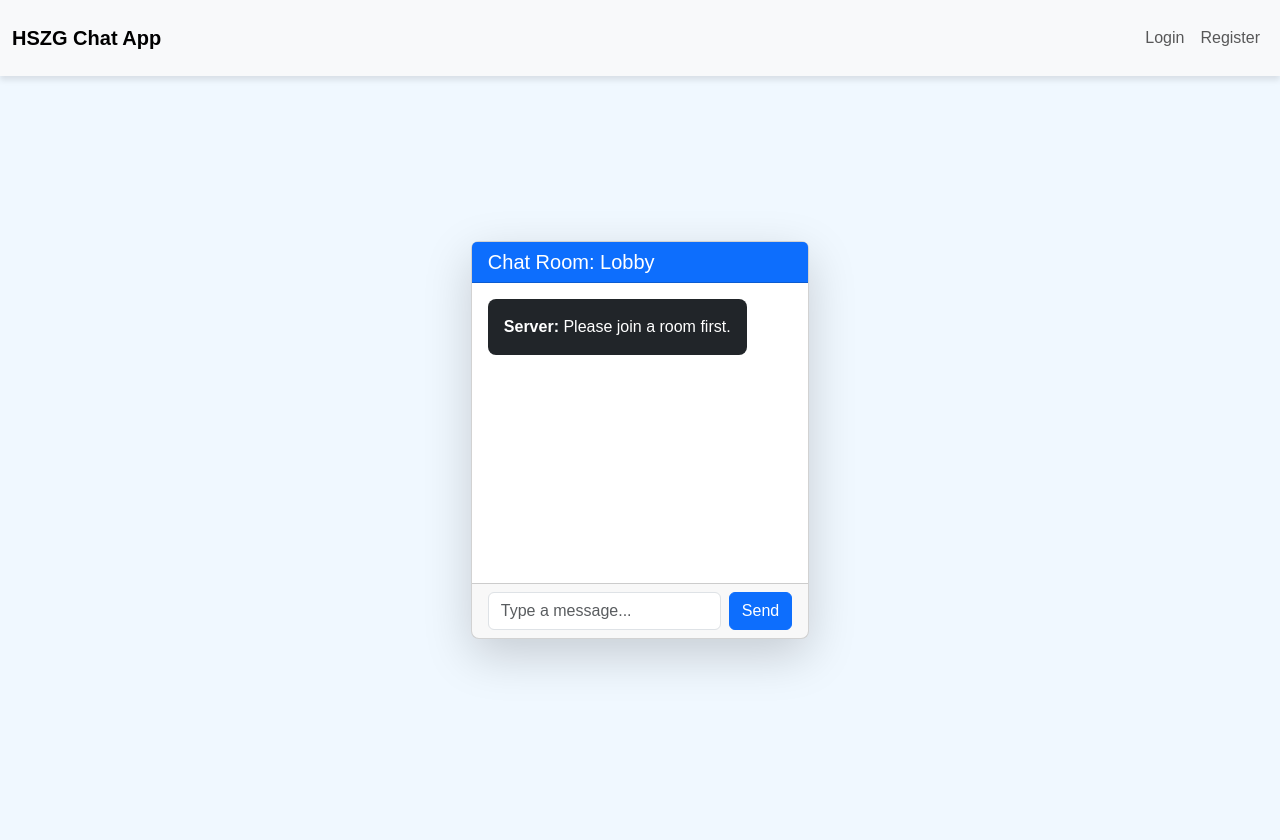
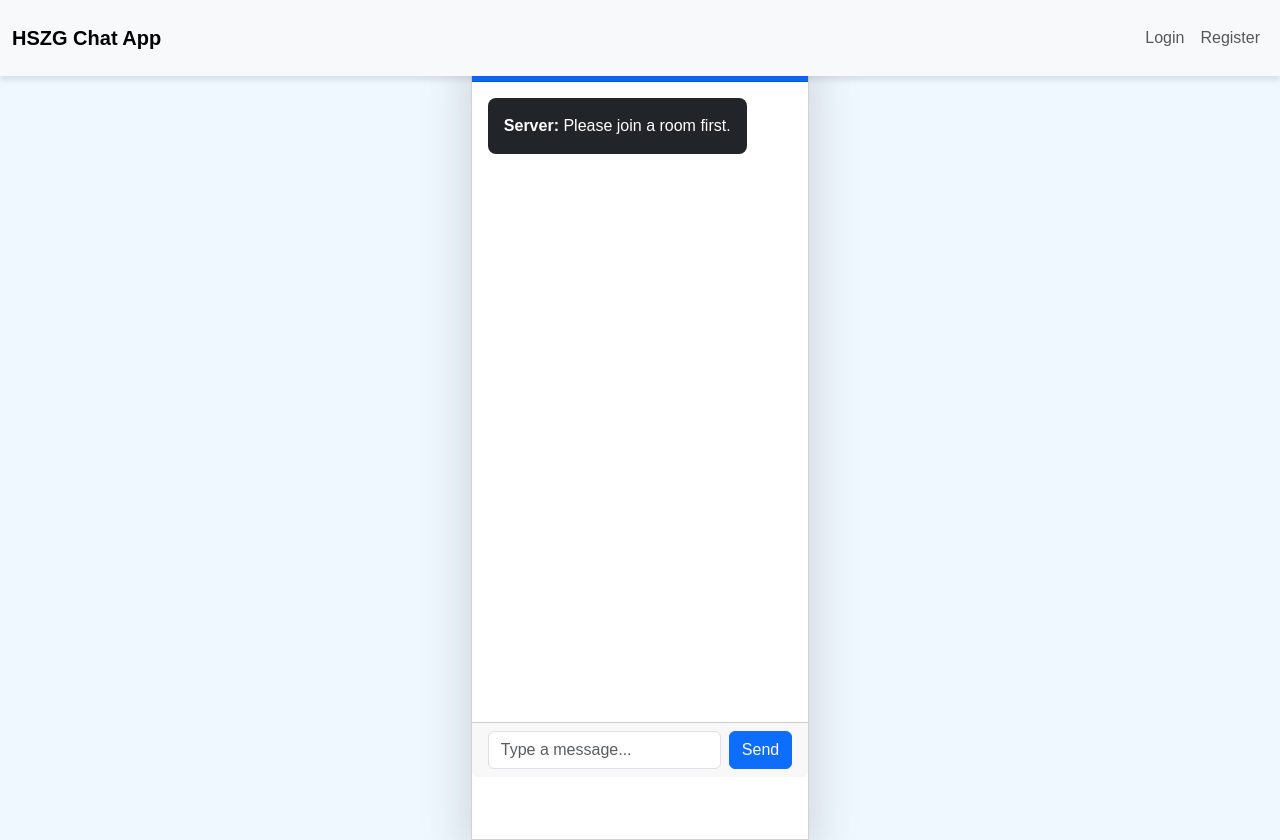
Before and after one commit to NiklasKaulfers/Chat-App-Angular, an Angular app: page /chat in a window 1280 px wide. Before the commit the page ends 800 px from the top, so only its background shows below. Built offline with nearby package versions, Linux system fonts and the light colour scheme.

Commit message:
and another one

```diff
--- a/src/app/components/chat/chat.component.css
+++ b/src/app/components/chat/chat.component.css
@@ -1,6 +1,6 @@
 .chat-box {
-  max-height: 400px;
-  min-height: 300px;
+  max-height: 80vh;
+  min-height: 70vh;
   display: flex;
   flex-direction: column;
 }
--- a/src/app/components/chat/chat.component.html
+++ b/src/app/components/chat/chat.component.html
@@ -1,14 +1,19 @@
-<div class="card shadow-lg rounded-3">
-  <div class="card-header bg-primary text-white d-flex justify-content-between align-items-center">
+<div class="d-flex flex-column vh-100">
+  <div class="flex-grow-1 d-flex flex-column bg-light w-100">
+    <div class="card shadow-lg rounded-0 w-100 h-100">
+      <div class="card-header bg-primary text-white">
         <h5 class="mb-0">Chat Room: {{ room || 'Lobby' }}</h5>
       </div>
 
-  <div class="card-body chat-box overflow-auto" #chatBox>
-    <div *ngFor="let msg of messages" class="mb-3 d-flex" [ngClass]="{'justify-content-end': msg.sender === user, 'justify-content-start': msg.sender !== user}">
+      <div class="card-body chat-box overflow-auto">
+        <div *ngFor="let msg of messages" class="mb-3 d-flex"
+             [ngClass]="{'justify-content-end': msg.sender === user, 'justify-content-start': msg.sender !== user}">
           <div class="p-3 rounded-3 text-white"
                [ngClass]="{'bg-primary': msg.sender === user, 'bg-secondary': msg.sender !== user, 'bg-dark': msg.sender === 'Server'}">
             <strong>{{ msg.sender }}:</strong> {{ msg.message }}
-        <small *ngIf="msg.timestamp" class="d-block text-light opacity-75 text-end">{{ msg.timestamp | date:'shortTime' }}</small>
+            <small *ngIf="msg.timestamp" class="d-block text-light opacity-75 text-end">
+              {{ msg.timestamp | date:'shortTime' }}
+            </small>
           </div>
         </div>
       </div>
@@ -21,3 +26,5 @@
         </button>
       </div>
     </div>
+  </div>
+</div>
```
Lines whose indentation alone changed are shown as unchanged.
